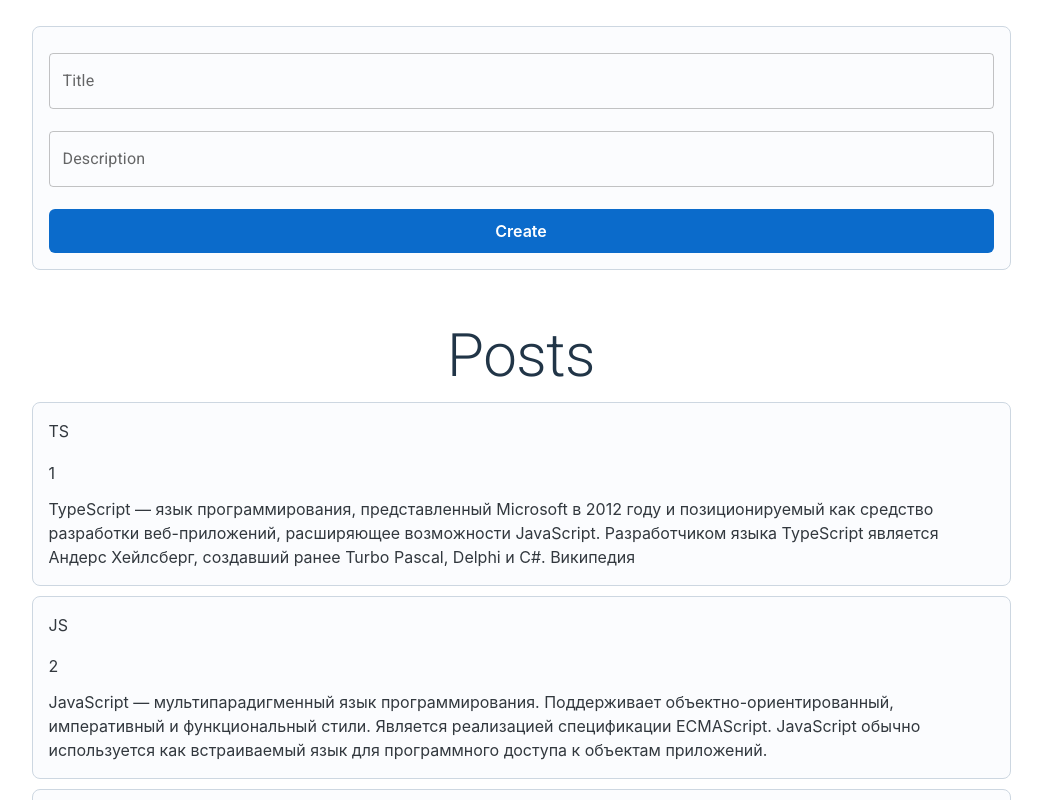
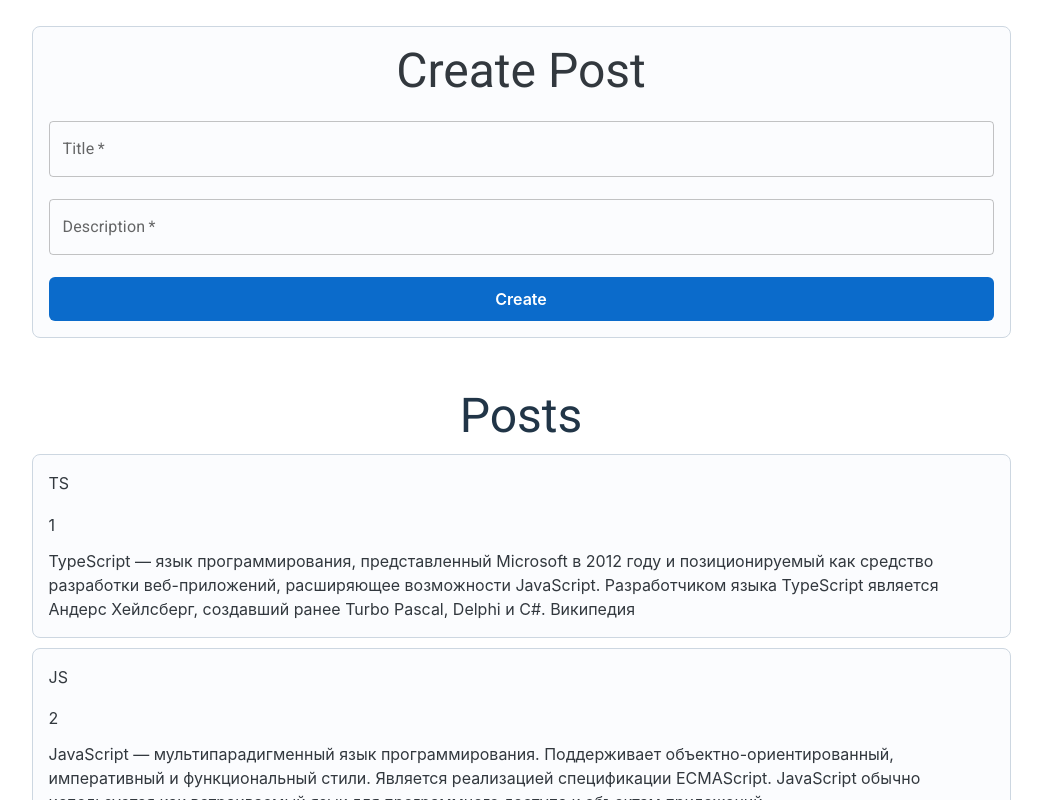
Before and after one commit to hoach-linux/hoach-blog, a React (Vite) app: page / in a window 1280 px wide. Shown: the top 800 px of the page, without its empty margins (119-1161 px from the left). Built offline with nearby package versions, Linux system fonts and the light colour scheme.

Commit message:
new design

```diff
--- a/src/App.tsx
+++ b/src/App.tsx
@@ -41,11 +41,8 @@ function App() {
 
   return (
     <div className="App">
-      <Form create={createPost} />
-      <PostList
-        posts={posts}
-        title="Posts"
-      />
+      <Form create={createPost} title="Create Post" />
+      <PostList posts={posts} title="Posts" />
     </div>
   );
 }
--- a/src/components/Form.tsx
+++ b/src/components/Form.tsx
@@ -1,14 +1,16 @@
 import * as React from "react";
 import { useState } from "react";
 import { TextField } from "@mui/material";
+import Typography from "@mui/material/Typography";
 import Button from "@mui/joy/Button";
 import Card from "@mui/joy/Card";
 
-const Form = ({ create }: { create: any }) => {
+const Form = ({ create, title }: { create: any, title: string }) => {
   const [post, setPost] = useState({ title: "", body: "" });
   const [isLoading, setIsloading] = useState(false);
 
   const addNewPost = () => {
+    if (post.title.length >= 1 && post.body.length >= 1) {
       const newPost = {
         ...post,
         id: Date.now(),
@@ -22,28 +24,36 @@ const Form = ({ create }: { create: any }) => {
       }, 1000);
 
       setPost({ title: "", body: "" });
+    }
   };
 
   return (
     <div className="form">
       <Card variant="outlined" sx={{ maxWidth: 945 }} className="post">
+        <Typography variant="h3" component="h3" className="paragraph">
+          {title}
+        </Typography>
         <TextField
           value={post.title}
+          required
           onChange={(e) => setPost({ ...post, title: e.target.value })}
           className="form_input"
           fullWidth
           id="outlined-basic"
           label="Title"
           variant="outlined"
+          inputProps={{ minLength: 1 }}
         />
         <TextField
           value={post.body}
+          required
           onChange={(e) => setPost({ ...post, body: e.target.value })}
           className="form_input"
           fullWidth
           id="outlined-basic"
           label="Description"
           variant="outlined"
+          inputProps={{ minLength: 1 }}
         />
         <Button
           loading={isLoading}
--- a/src/components/PostList.tsx
+++ b/src/components/PostList.tsx
@@ -5,7 +5,7 @@ import Typography from "@mui/material/Typography";
 const PostList = ({ posts, title }: { posts: object[]; title: string }) => {
   return (
     <div className="post_list">
-      <Typography variant="h2" component="h2" className="paragraph">
+      <Typography variant="h3" component="h3" className="paragraph">
         {title}
       </Typography>
       {posts.map((post: any, index) => (
--- a/src/index.css
+++ b/src/index.css
@@ -40,6 +40,9 @@ body {
 .form .form_button {
   margin-top: 10px;
 }
+.paragraph {
+  text-align: center;
+}
 
 @media (prefers-color-scheme: light) {
   :root {
```
Lines whose indentation alone changed are shown as unchanged.
